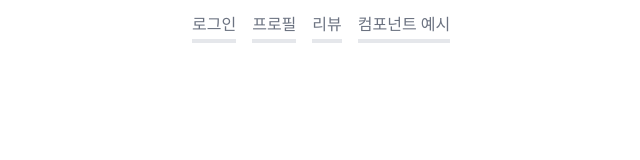
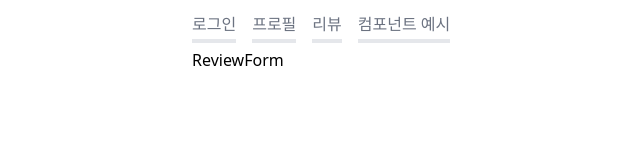
Before and after one commit to allieus/myproj-react, a React (Create React App) app: page /reviews/new in a window 1280 px wide. Before the commit this address had no page. Shown: the top 160 px of the page, without its empty margins (248-888 px from the left). Built offline with nearby package versions, Linux system fonts and the light colour scheme.

Commit message:
ReviewForm 컴포넌트 모양만 구현

```diff
--- a/src/App.js
+++ b/src/App.js
@@ -2,6 +2,7 @@
 import Login from 'pages/accounts/Login';
 import Profile from 'pages/accounts/Profile';
 import Components from 'pages/examples/Components';
+import ReviewForm from 'pages/reviews/ReviewForm';
 import ReviewList from 'pages/reviews/ReviewList';
 import { Navigate, Route, Routes } from 'react-router-dom';
 
@@ -16,6 +17,7 @@
         <Route path="/accounts/login/" element={<Login />} />
         <Route path="/accounts/profile/" element={<Profile />} />
         <Route path="/reviews/" element={<ReviewList />} />
+        <Route path="/reviews/new/" element={<ReviewForm />} />
         <Route path="/examples/components/" element={<Components />} />
       </Routes>
     </div>
--- /dev/null
+++ b/src/pages/reviews/ReviewForm.jsx
@@ -0,0 +1,9 @@
+function ReviewForm() {
+  return (
+    <div>
+      <h2>ReviewForm</h2>
+    </div>
+  );
+}
+
+export default ReviewForm;
--- a/src/pages/reviews/ReviewList.jsx
+++ b/src/pages/reviews/ReviewList.jsx
@@ -2,11 +2,13 @@
 import DebugStates from 'components/DebugStates';
 import Review from 'components/Review';
 import { useEffect, useState } from 'react';
+import { useNavigate } from 'react-router-dom';
 
 function PageReviewList() {
   const [loading, setLoading] = useState(false);
   const [error, setError] = useState(null);
   const [reviewList, setReviewList] = useState([]);
+  const navigate = useNavigate();
 
   useEffect(() => {
     refetch();
@@ -64,9 +66,16 @@
 
       <button
         onClick={() => refetch()}
-        className="bg-yellow-400 hover:bg-red-400"
+        className="bg-yellow-400 hover:bg-red-400 mr-1"
       >
         새로고침
+      </button>
+
+      <button
+        onClick={() => navigate('/reviews/new/')}
+        className="bg-blue-400 hover:bg-slate-400"
+      >
+        새 리뷰
       </button>
 
       <div className="">
```
